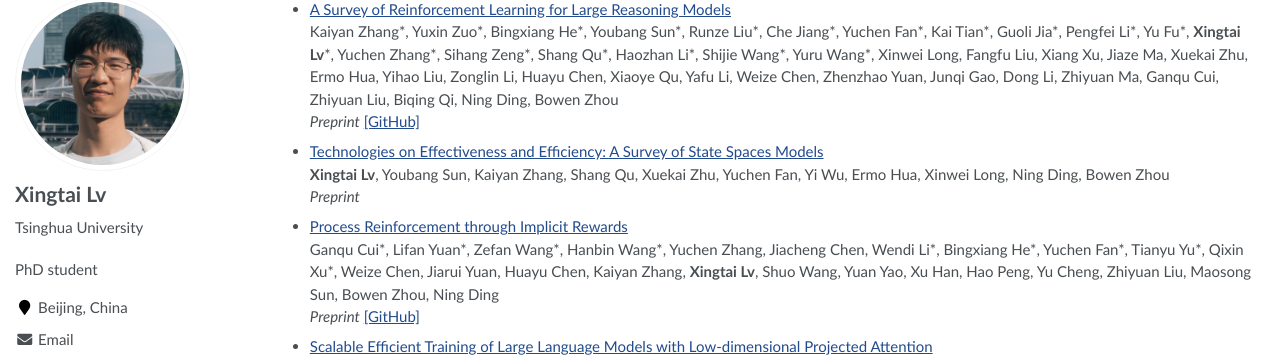
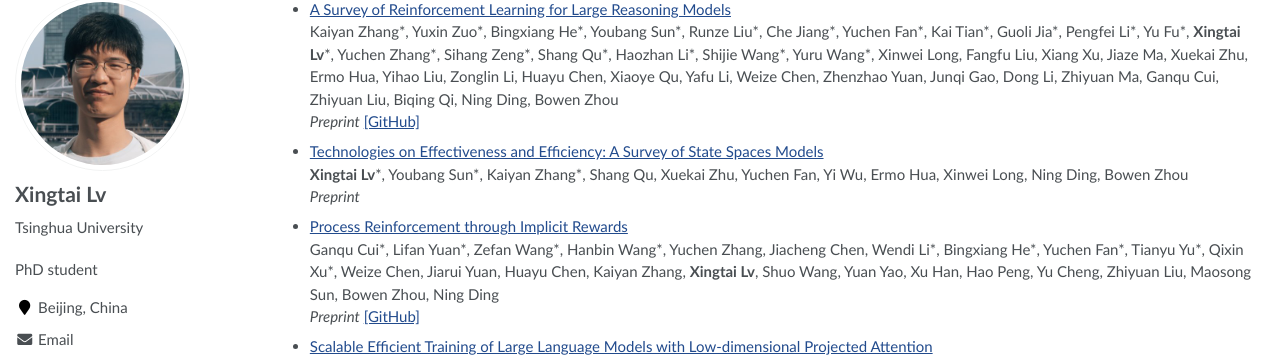
Before and after one commit to telxt/telxt.github.io, a Jekyll site: the page built from _pages/about.md, in a window 1280 px wide and 900 px high, scrolled down 623 px. Shown: the part 95-453 px from the top of the window. Built offline with Jekyll 4.4.1, drawn with Linux system fonts in a browser that asks for light colours; some web fonts are replaced.

Commit message:
update publications

```diff
--- a/_pages/about.md
+++ b/_pages/about.md
@@ -48,7 +48,7 @@ Hi! I am a Ph.D. student in [Tsinghua University](https://www.tsinghua.edu.cn/),
   Kaiyan Zhang\*, Yuxin Zuo\*, Bingxiang He\*, Youbang Sun\*, Runze Liu\*, Che Jiang\*, Yuchen Fan\*, Kai Tian\*, Guoli Jia\*, Pengfei Li\*, Yu Fu\*, **Xingtai Lv**\*, Yuchen Zhang\*, Sihang Zeng\*, Shang Qu\*, Haozhan Li\*, Shijie Wang\*, Yuru Wang\*, Xinwei Long, Fangfu Liu, Xiang Xu, Jiaze Ma, Xuekai Zhu, Ermo Hua, Yihao Liu, Zonglin Li, Huayu Chen, Xiaoye Qu, Yafu Li, Weize Chen, Zhenzhao Yuan, Junqi Gao, Dong Li, Zhiyuan Ma, Ganqu Cui, Zhiyuan Liu, Biqing Qi, Ning Ding, Bowen Zhou<br>
   *Preprint* [[GitHub]](https://github.com/TsinghuaC3I/Awesome-RL-for-LRMs)
 - [Technologies on Effectiveness and Efficiency: A Survey of State Spaces Models](https://arxiv.org/abs/2503.11224)<br>
-  **Xingtai Lv**, Youbang Sun, Kaiyan Zhang, Shang Qu, Xuekai Zhu, Yuchen Fan, Yi Wu, Ermo Hua, Xinwei Long, Ning Ding, Bowen Zhou<br>
+  **Xingtai Lv**\*, Youbang Sun\*, Kaiyan Zhang\*, Shang Qu, Xuekai Zhu, Yuchen Fan, Yi Wu, Ermo Hua, Xinwei Long, Ning Ding, Bowen Zhou<br>
   *Preprint*
 - [Process Reinforcement through Implicit Rewards](https://arxiv.org/abs/2502.01456)<br>
   Ganqu Cui\*, Lifan Yuan\*, Zefan Wang\*, Hanbin Wang\*, Yuchen Zhang, Jiacheng Chen, Wendi Li\*, Bingxiang He\*, Yuchen Fan\*, Tianyu Yu\*, Qixin Xu\*, Weize Chen, Jiarui Yuan, Huayu Chen, Kaiyan Zhang, **Xingtai Lv**, Shuo Wang, Yuan Yao, Xu Han, Hao Peng, Yu Cheng, Zhiyuan Liu, Maosong Sun, Bowen Zhou, Ning Ding<br>
```
